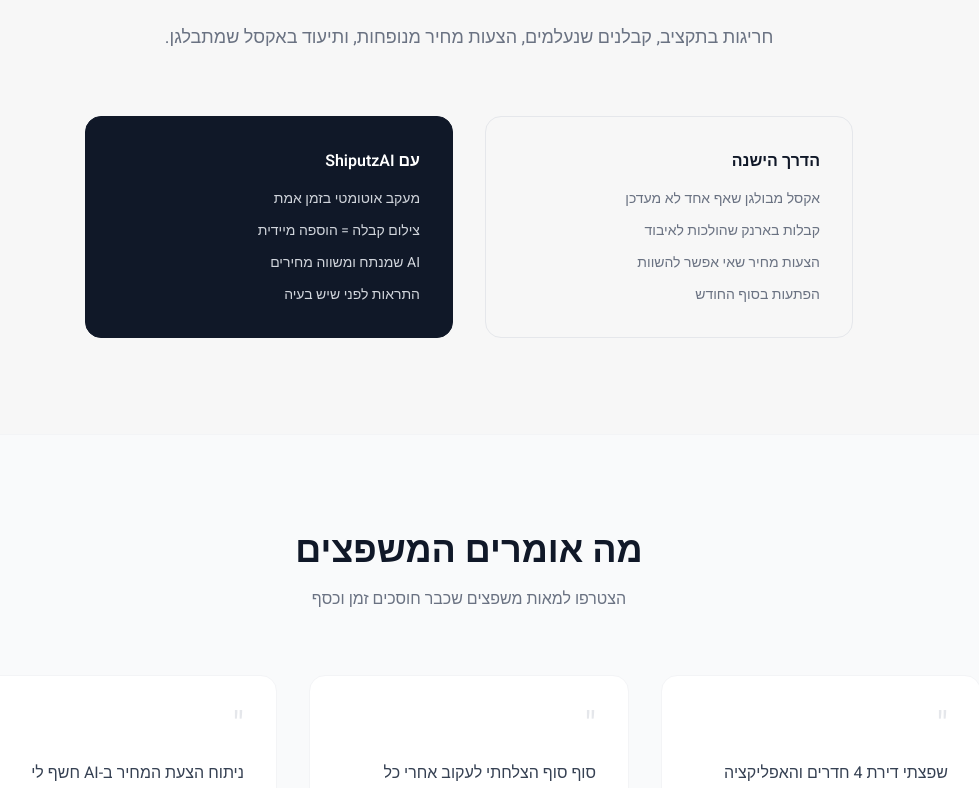
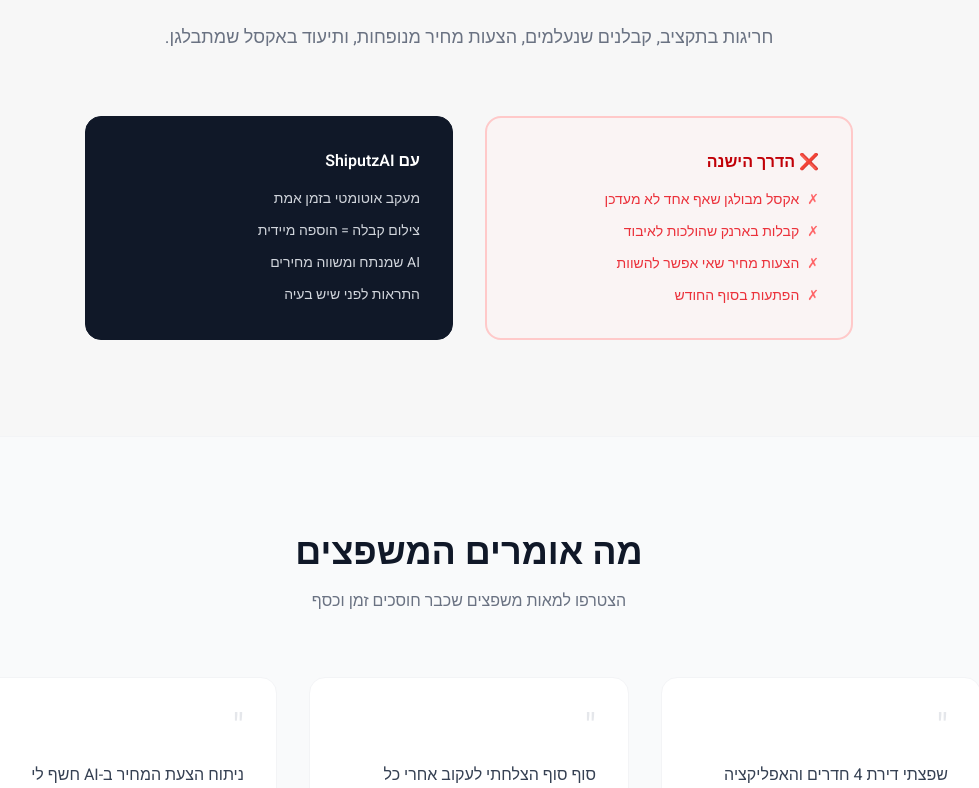
Before and after one commit to guyceza/shiputz-ai, a Next.js app: page / in a window 1280 px wide. Shown: the part 2404-3192 px from the top of the page, without its empty margins (171-1150 px from the left). Built offline with nearby package versions, Linux system fonts and the light colour scheme.

Commit message:
Make 'old way' section look negative with red styling

```diff
--- a/src/app/page.tsx
+++ b/src/app/page.tsx
@@ -474,13 +474,13 @@ export default function Home() {
             חריגות בתקציב, קבלנים שנעלמים, הצעות מחיר מנופחות, ותיעוד באקסל שמתבלגן.
           </p>
           <div className="grid md:grid-cols-2 gap-8 text-right">
-            <div className="border border-gray-200 rounded-2xl p-8">
-              <p className="font-semibold text-gray-900 mb-4">הדרך הישנה</p>
-              <ul className="text-gray-500 space-y-3 text-sm">
-                <li>אקסל מבולגן שאף אחד לא מעדכן</li>
-                <li>קבלות בארנק שהולכות לאיבוד</li>
-                <li>הצעות מחיר שאי אפשר להשוות</li>
-                <li>הפתעות בסוף החודש</li>
+            <div className="border-2 border-red-200 rounded-2xl p-8 bg-red-50/50">
+              <p className="font-semibold text-red-700 mb-4">❌ הדרך הישנה</p>
+              <ul className="text-red-600/80 space-y-3 text-sm">
+                <li className="flex items-center gap-2"><span className="text-red-400">✗</span> אקסל מבולגן שאף אחד לא מעדכן</li>
+                <li className="flex items-center gap-2"><span className="text-red-400">✗</span> קבלות בארנק שהולכות לאיבוד</li>
+                <li className="flex items-center gap-2"><span className="text-red-400">✗</span> הצעות מחיר שאי אפשר להשוות</li>
+                <li className="flex items-center gap-2"><span className="text-red-400">✗</span> הפתעות בסוף החודש</li>
               </ul>
             </div>
             <div className="border border-gray-900 rounded-2xl p-8 bg-gray-900 text-white">
```
